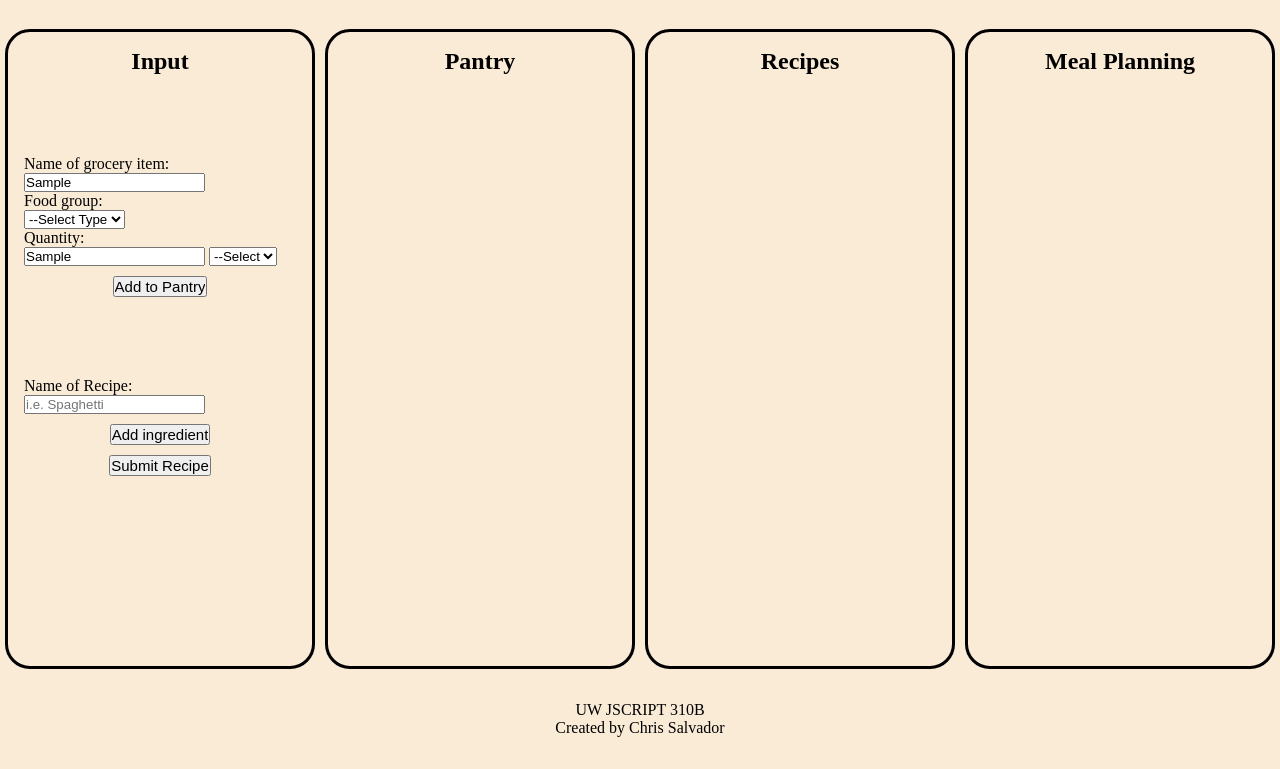
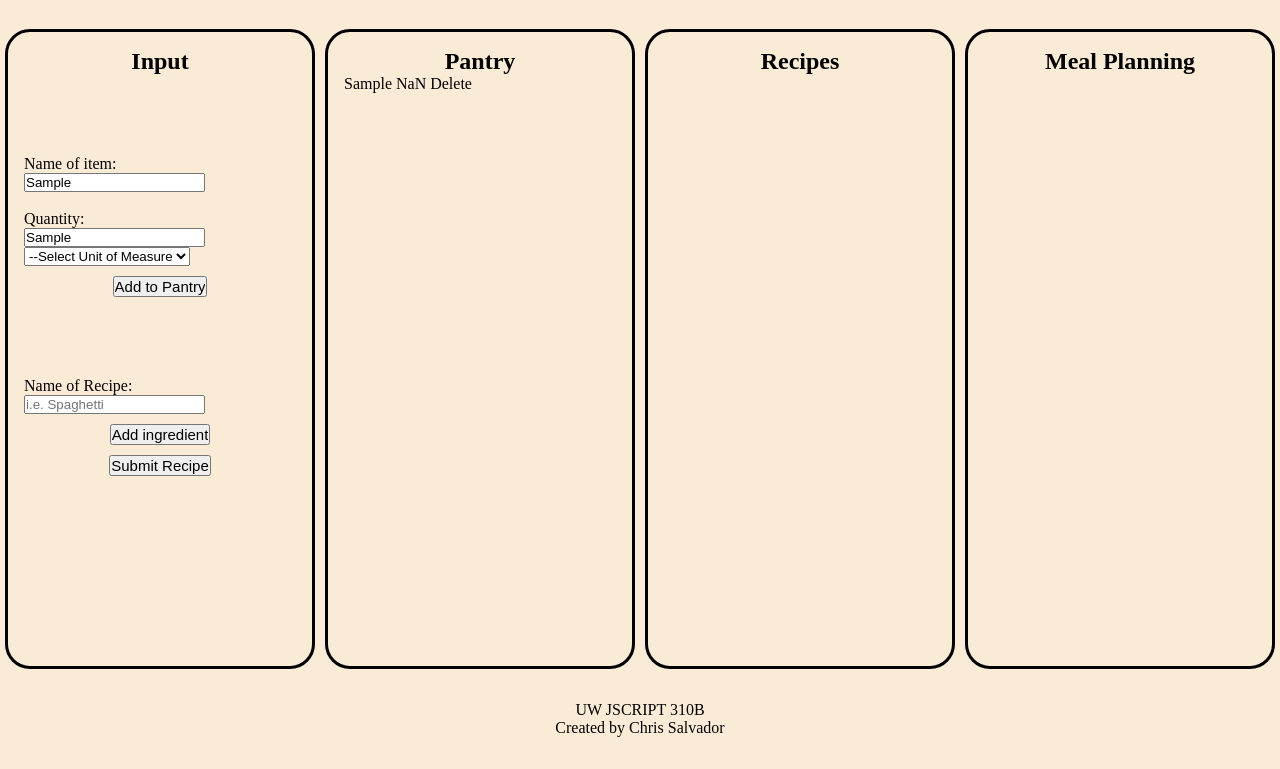
Before and after one commit to csalvador58/uw-jscript310b-final-project-my-pantry, a plain HTML site: page index.html in a window 1280 px wide. Both pictures are taken after typing "Sample", "Sample" into the empty fields and a click on the input "Add to Pantry". Shown: the part 93-862 px from the top of the page. Drawn offline with Linux system fonts and the light colour scheme.

Commit message:
Working on listing pantry items

```diff
--- a/index.html
+++ b/index.html
@@ -18,27 +18,15 @@
 
             <form id="input-pantry" action="">
                 <section class="input grocery">
-                    <label for="item-name">Name of grocery item: <br><input id="item-name" type="text" placeholder="i.e. apples"><br></label>
-
-                    <label for="food-group">Food group: <br></label>
-                    <select id="food-group">
-                      <option value="">--Select Type </option>
-                      <option value="fruit">Fruit</option>
-                      <option value="vegetable">Vegetable</option>
-                      <option value="grain">Grain</option>
-                      <option value="protein">Protein</option>
-                      <option value="dairy">Dairy</option>
-                      <option value="misc">Misc</option>
-                    </select>
-
+                    <label for="item-name">Name of item: <br><input id="item-name" type="text" placeholder="i.e. apples"><br></label>
 
                     <label for="quantity"><br>Quantity: <br><input id="quantity" type="text" placeholder="Enter quantity">
-                    <select id="food-group">
-                        <option value="">--Select </option>
-                        <option value="grams">g</option>
-                        <option value="ounces">fl oz</option>
-                        <option value="cups">cup</option>
-                        <option value="unit">unit</option>
+                    <select id="unit-of-measure">
+                        <option value="">--Select Unit of Measure </option>
+                        <option value="g">g</option>
+                        <option value="oz">fl oz</option>
+                        <option value="cup(s)">cup</option>
+                        <option value="unit(s)">unit</option>
                     </select></label>
 
                     <div class="submit-item">
@@ -68,15 +56,10 @@
 
         <section class="main">
             <h2>Pantry</h2>
+            <ul id="pantry-list">
+                <!-- Pantry list items will display here -->
+            </ul>
 
-            <div id="pantry-list">
-
-
-                <ul>
-                    <!-- Pantry list items will display here -->
-                </ul>
-
-            </div>
         </section>
 
         <section class="main">
--- a/myPantry.js
+++ b/myPantry.js
@@ -1,16 +1,22 @@
 // Check that DOM content had all loaded before running code
 // document.addEventListener('DOMContentLoaded', function() {
 
+
     const pantryInput = document.getElementById('input-pantry');
+    const pantryItemName = document.getElementById('item-name');
+    const pantryList = document.getElementById('pantry-list');
+    const pantryQuantity = document.getElementById('quantity');
+    const pantryMeasureUnit = document.getElementById('unit-of-measure');
     const recipeInput = document.getElementById('input-recipe');
 
+    const pantry = [];
     const recipes = [];
 
+
     class Ingredient {
-        constructor(name, type, quantity, unit) {
+        constructor(name, qty, unit) {
             this.name = name;
-            this.type = type;
-            this.quantity = quantity;
+            this.qty = qty;
             this.unit = unit;
         }
 
@@ -21,11 +27,10 @@
             this.name = name;
             this.ingredients = [];
         }
-        add(ingredient, quantity, unit) {
+        add(ingredient, qty, unit) {
             const recipeIngredient = {
                 name: ingredient.name,
-                type: ingredient.type,
-                quantity: quantity,
+                qty: qty,
                 unit: unit
             }
             this.ingredients.push(recipeIngredient);
@@ -36,8 +41,8 @@
         }
     }
 
-    const apple = new Ingredient('apple', 'fruit', 1, 1);
-    const bread = new Ingredient('bread', 'grain', 1, 'misc');
+    const apple = new Ingredient('apple', 1, 'piece');
+    const bread = new Ingredient('bread', 1, 'misc');
     console.log(apple)
 
     const applePie = new Recipe('Apple pie');
@@ -47,21 +52,42 @@
     pantryInput.addEventListener('submit', function(e) {
         e.preventDefault();
         console.log(e.target)
+        addToPantry(pantryItemName.value, parseFloat(pantryQuantity.value), pantryMeasureUnit.value);
+
+
 
     });
     recipeInput.addEventListener('submit', function(e) {
         e.preventDefault();
         console.log(e.target)
 
+
+
     });
 
 
 
 
-    function addToPantry(item, quantity) {
+    function addToPantry(item, qty, unitOfMeasure) {
 
+        if(pantry.some(ingredient => ingredient.name.includes(item))) {
+            for (let ingredient of pantry) {
+                if(ingredient.name === item) ingredient.qty += qty;
+            }
+        } else {
+            pantry.push(new Ingredient(item, qty, unitOfMeasure))
+        }
+        displayPantry();
     }
 
+    function displayPantry() {
+        pantryList.innerHTML = "";
 
+        for (let ingredient of pantry) {
+            let newListItem = document.createElement('li');
+            newListItem.innerHTML = `\n<span>${ingredient.name} ${ingredient.qty} ${ingredient.unit}</span>\n<a class="delete">Delete</a>\n`;
+            pantryList.appendChild(newListItem);
+        }
+    }
 
 // });
--- a/styles.css
+++ b/styles.css
@@ -51,6 +51,10 @@ html {
     display: flex;
 }
 
+ul {
+    list-style-type: none;
+}
+
 .input{
     margin: 5em 0;
 }
```
